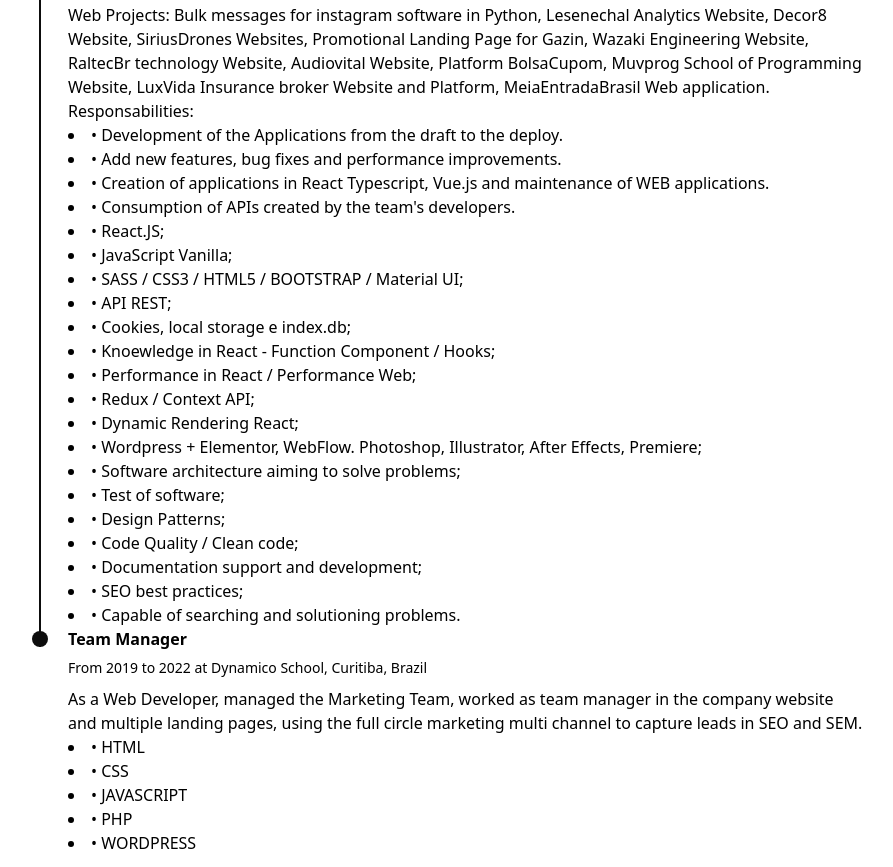
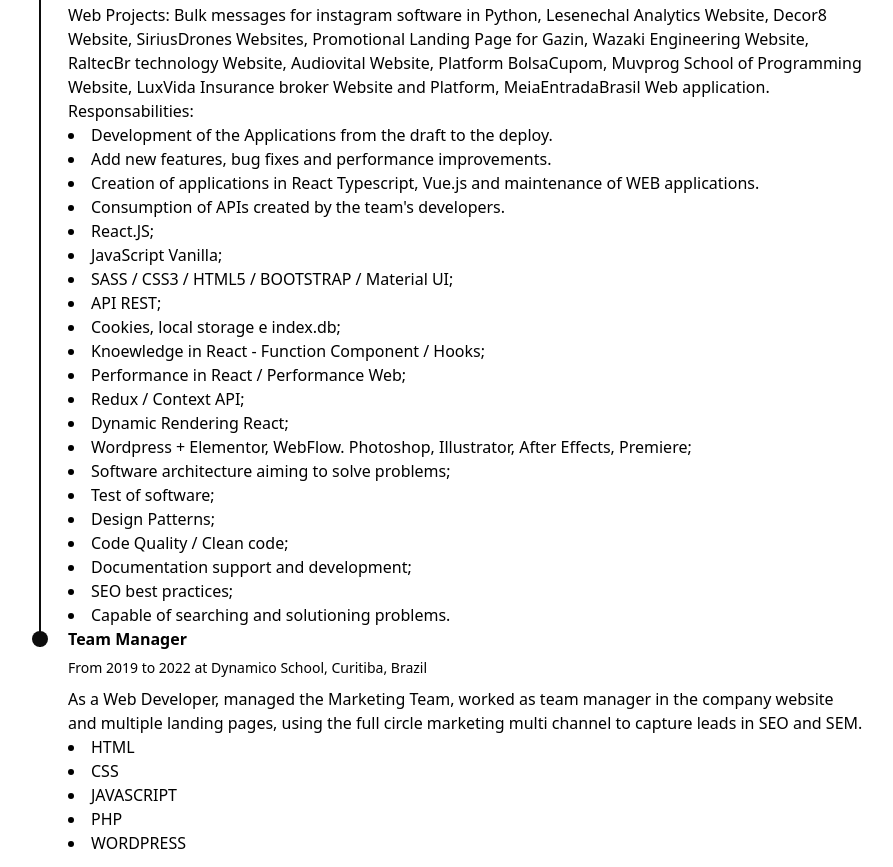
Before and after one commit to sergio-gn/sergio-gn.github.io, an Astro site: page /cv in a window 1280 px wide. Shown: the part 1053-1920 px from the top of the page, without its empty margins (334-1227 px from the left). Built offline with nearby package versions, Linux system fonts and the light colour scheme; Astro itself is replaced by a stand-in of ours.

Commit message:
Update cv.astro

```diff
--- a/src/pages/cv.astro
+++ b/src/pages/cv.astro
@@ -101,29 +101,29 @@
       </p>
       <p>
         Responsabilities:
-        <li>• Development of the Applications from the draft to the deploy.</li>
-        <li>• Add new features, bug fixes and performance improvements.</li>
-        <li>• Creation of applications in React Typescript, Vue.js and maintenance of WEB applications.</li>
-        <li>• Consumption of APIs created by the team's developers.</li>
+        <li>Development of the Applications from the draft to the deploy.</li>
+        <li>Add new features, bug fixes and performance improvements.</li>
+        <li>Creation of applications in React Typescript, Vue.js and maintenance of WEB applications.</li>
+        <li>Consumption of APIs created by the team's developers.</li>
       </p>
       <p>
-        <li>• React.JS;</li>
-        <li>• JavaScript Vanilla;</li>
-        <li>• SASS / CSS3 / HTML5 / BOOTSTRAP / Material UI;</li>
-        <li>• API REST;</li>
-        <li>• Cookies, local storage e index.db;</li>
-        <li>• Knoewledge in React - Function Component / Hooks;</li>
-        <li>• Performance in React / Performance Web;</li>
-        <li>• Redux / Context API;</li>
-        <li>• Dynamic Rendering React;</li>
-        <li>• Wordpress + Elementor, WebFlow. Photoshop, Illustrator, After Effects, Premiere;</li>
-        <li>• Software architecture aiming to solve problems;</li>
-        <li>• Test of software;</li>
-        <li>• Design Patterns;</li>
-        <li>• Code Quality / Clean code;</li>
-        <li>• Documentation support and development;</li>
-        <li>• SEO best practices;</li>
-        <li>• Capable of searching and solutioning problems.</li>
+        <li>React.JS;</li>
+        <li>JavaScript Vanilla;</li>
+        <li>SASS / CSS3 / HTML5 / BOOTSTRAP / Material UI;</li>
+        <li>API REST;</li>
+        <li>Cookies, local storage e index.db;</li>
+        <li>Knoewledge in React - Function Component / Hooks;</li>
+        <li>Performance in React / Performance Web;</li>
+        <li>Redux / Context API;</li>
+        <li>Dynamic Rendering React;</li>
+        <li>Wordpress + Elementor, WebFlow. Photoshop, Illustrator, After Effects, Premiere;</li>
+        <li>Software architecture aiming to solve problems;</li>
+        <li>Test of software;</li>
+        <li>Design Patterns;</li>
+        <li>Code Quality / Clean code;</li>
+        <li>Documentation support and development;</li>
+        <li>SEO best practices;</li>
+        <li>Capable of searching and solutioning problems.</li>
       </p>
     </TimeLineElement>
     <TimeLineElement
@@ -134,11 +134,11 @@
       As a Web Developer, managed the Marketing Team, worked as team manager in the company website and multiple landing pages, using the full circle marketing multi channel to capture leads in SEO and SEM.
     </p>
     <p>
-      <li>• HTML</li>
-      <li>• CSS</li>
-      <li>• JAVASCRIPT</li>
-      <li>• PHP</li>
-      <li>• WORDPRESS</li>
+      <li>HTML</li>
+      <li>CSS</li>
+      <li>JAVASCRIPT</li>
+      <li>PHP</li>
+      <li>WORDPRESS</li>
     </p>
     </TimeLineElement>
   </div>
```
